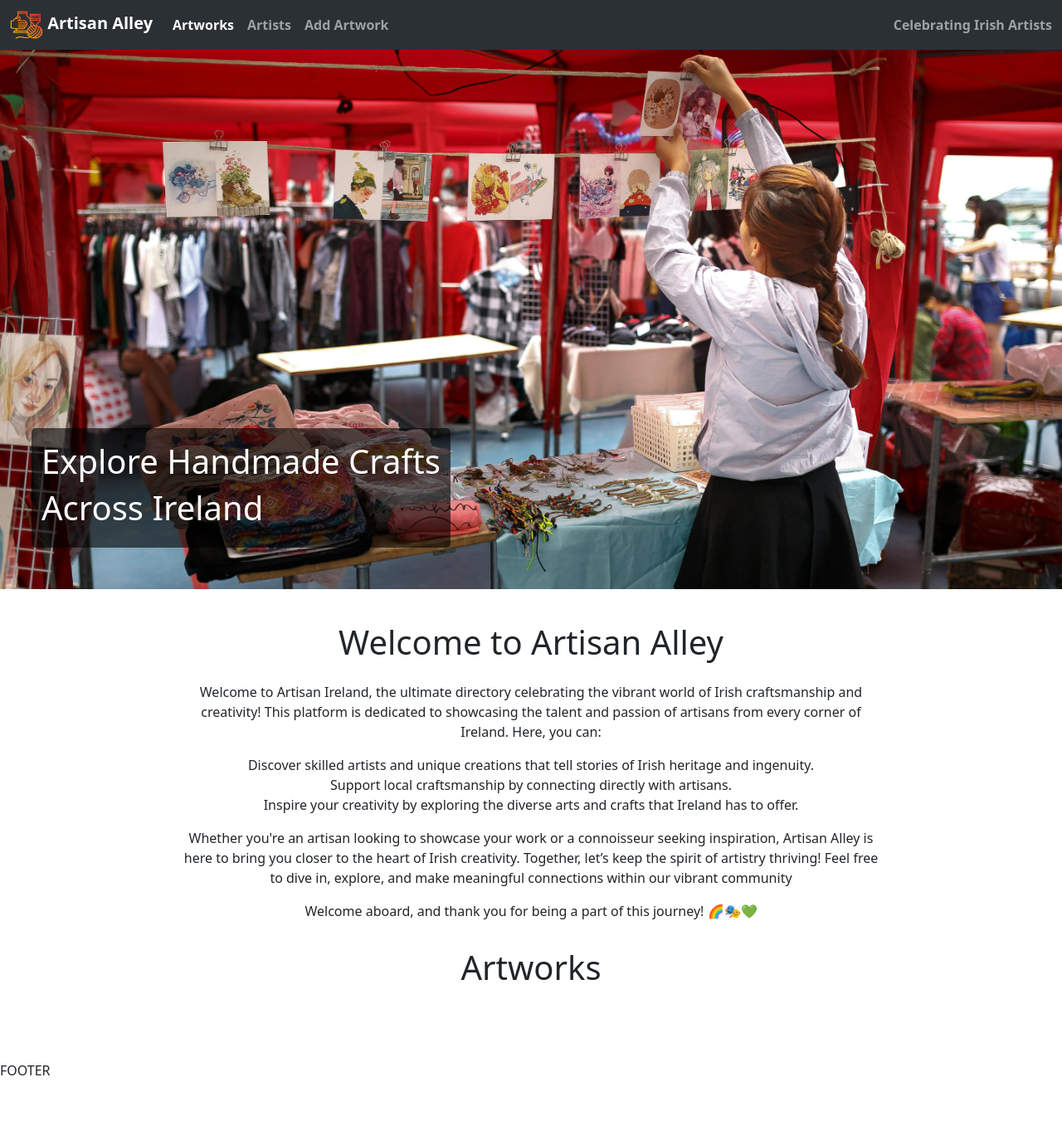
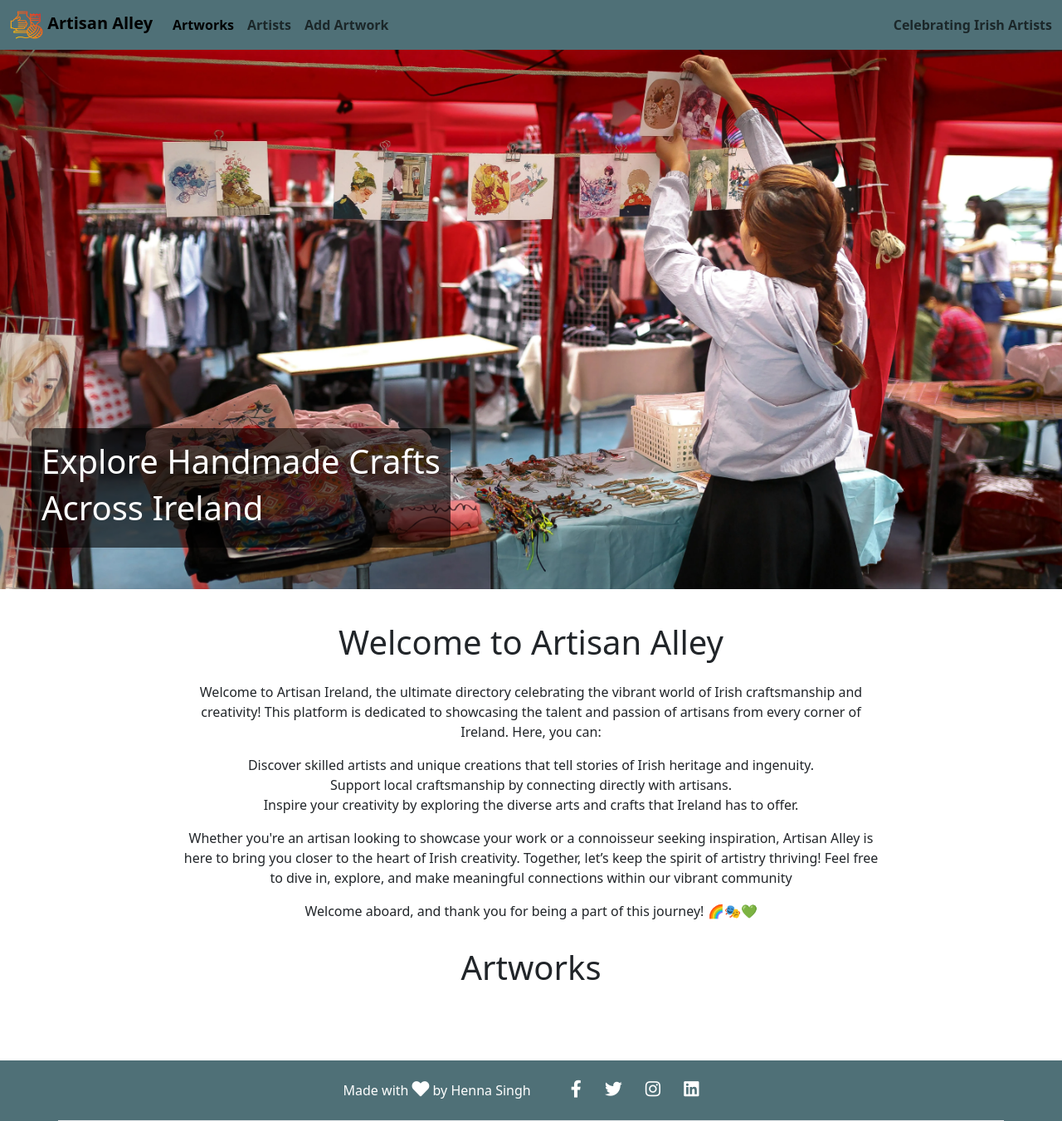
Before and after one commit to hennasingh/ArtisanAlley, a Django app: page / in a window 1280 px wide. Shown: the whole page at 83% size. Before the commit the page ends 1296 px from the top, so only its background shows below. Run offline with Django 4.2, Linux system fonts and the light colour scheme; data that the repository does not hold is empty.

Commit message:
Add content and styles to footer

```diff
--- a/artworks/templates/artworks/artworks.html
+++ b/artworks/templates/artworks/artworks.html
@@ -91,7 +91,6 @@
 </section>
 
 
-
 <ul>
     {% for artwork in artworks %}
     <li>Title: {{artwork.title}} <a href="{% url 'artwork' artwork.id %}">View</a>
--- a/artworks/templates/artworks/single-artwork.html
+++ b/artworks/templates/artworks/single-artwork.html
@@ -37,7 +37,6 @@
 
 </section>
 
-
 <p>{{artwork.description}}</p>
 
 {% endblock content %}
--- a/static/styles/main.css
+++ b/static/styles/main.css
@@ -2,6 +2,8 @@
 .navbar,
 .navbar-brand .nav-link {
   font-weight: 600;
+  background-color: #4f7077 !important;
+  color: #fff !important;
 }
 
 /* Hero section */
@@ -47,3 +49,18 @@
 span > small {
   font-weight: 700;
 }
+
+/* Footer */
+footer {
+  margin-top: auto;
+  background-color: #4f7077;
+  color: #fff;
+}
+
+#social-links a {
+  text-decoration: none;
+}
+
+footer i {
+  font-size: 1.3em;
+}
--- a/templates/main.html
+++ b/templates/main.html
@@ -21,7 +21,7 @@
 <body>
 
     <header>
-        <nav class="navbar sticky-top navbar-expand-lg bg-body-tertiary" data-bs-theme="dark">
+        <nav class="navbar sticky-top navbar-expand-lg bg-body-tertiary">
             <div class="container-fluid">
                 <a class="navbar-brand" href="{% url 'artworks' %}">
                     <img src="{% static 'images/logo.webp' %}" alt="" width="40" height="34" class="d-inline-block">
@@ -55,7 +55,31 @@
 
     {% endblock content %}
 
-    <p>FOOTER</p>
+    <!-- Footer -->
+    <footer class="text-center text-lg-center">
+        <div class="container d-flex justify-content-center p-4 border-bottom">
+            <div class="me-5 d-none d-lg-block">
+                <span>Made with <i class="fas fa-heart"></i> by Henna Singh</span>
+            </div>
+            <div id="social-links">
+                <a href="https://www.facebook.com/" target="_blank" class="me-4 text-reset"
+                    aria-label="Link to Facebook">
+                    <i class="fab fa-facebook-f"></i>
+                </a>
+                <a href="https://twitter.com/" target="_blank" class="me-4 text-reset" aria-label="Link to Twitter">
+                    <i class="fab fa-twitter"></i>
+                </a>
+                <a href="https://www.instagram.com/" target="_blank" class="me-4 text-reset"
+                    aria-label="Link to Instagram">
+                    <i class="fab fa-instagram"></i>
+                </a>
+                <a href="https://www.linkedin.com/" target="_blank" class="me-4 text-reset"
+                    aria-label="Link to LinkedIn">
+                    <i class="fab fa-linkedin"></i>
+                </a>
+            </div>
+        </div>
+    </footer>
 
     <!-- Bootstrap5 -->
     <script src="https://cdn.jsdelivr.net/npm/bootstrap@5.3.3/dist/js/bootstrap.bundle.min.js"
```
